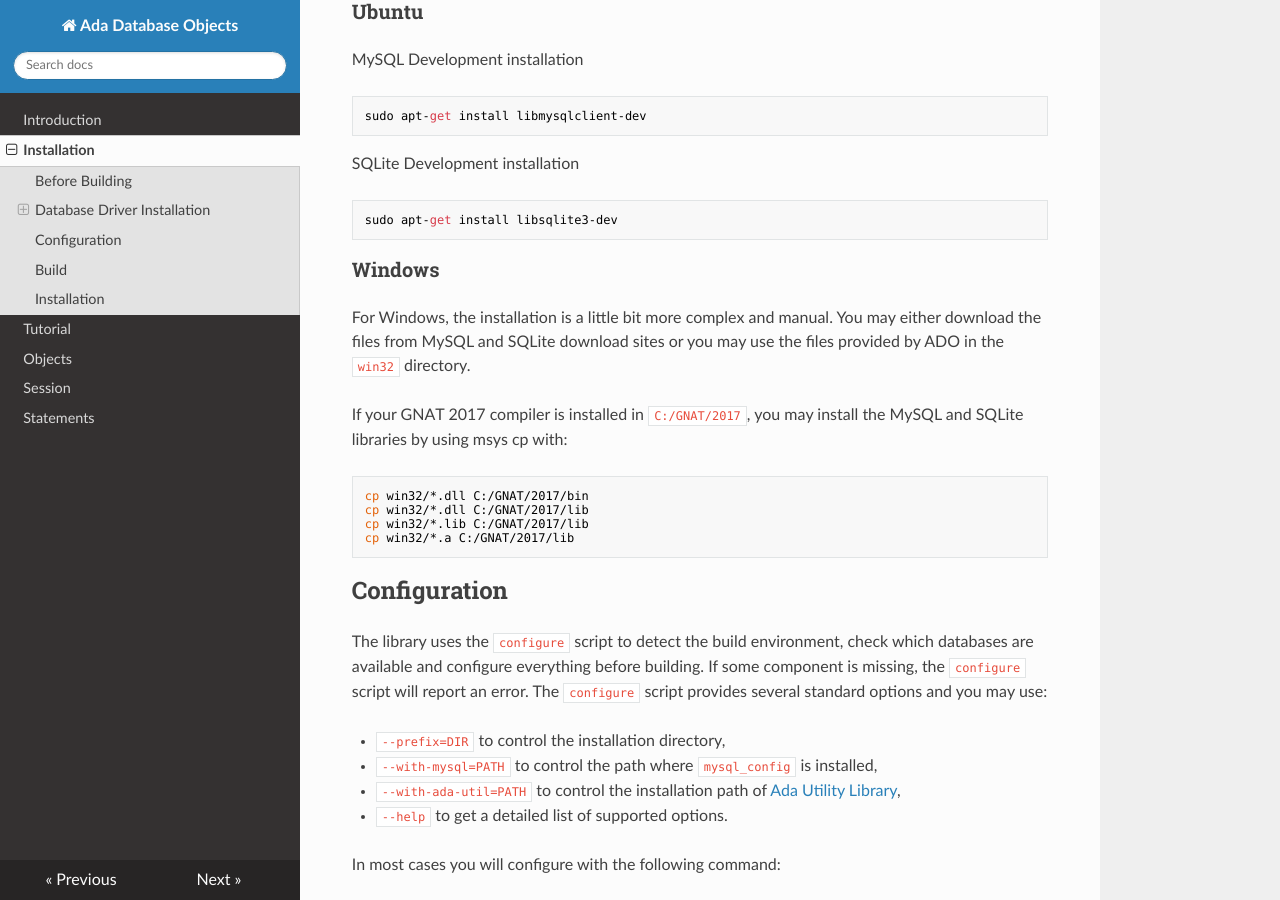
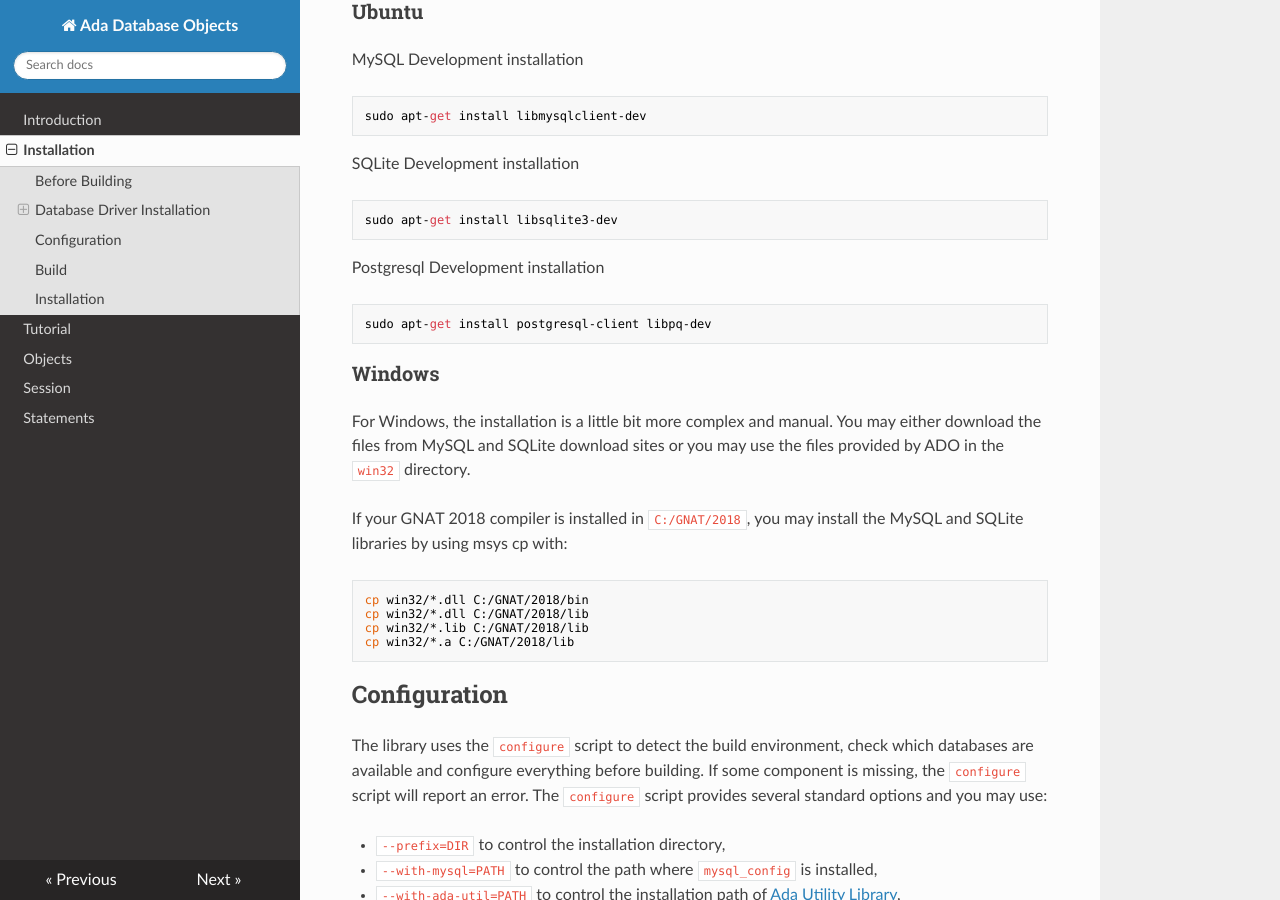
Before and after one commit to stcarrez/ada-ado, an MkDocs documentation site: the page built from docs/Installation.md, in a window 1280 px wide and 900 px high, scrolled down 586 px. Built offline with MkDocs 1.6.1, drawn with Linux system fonts in a browser that asks for light colours; nearby versions of some CDN libraries; old or Windows-style settings are respelled for this version of MkDocs.

Commit message:
Update the installation for Postgresql

````diff
--- a/docs/Installation.md
+++ b/docs/Installation.md
@@ -30,19 +30,24 @@ SQLite Development installation
 sudo apt-get install libsqlite3-dev
 ```
 
+Postgresql Development installation
+```
+sudo apt-get install postgresql-client libpq-dev
+```
+
 ### Windows
 For Windows, the installation is a little bit more complex and manual.
 You may either download the files from MySQL and SQLite download sites
 or you may use the files provided by ADO in the `win32` directory.
 
-If your GNAT 2017 compiler is installed in `C:/GNAT/2017`, you may
+If your GNAT 2018 compiler is installed in `C:/GNAT/2018`, you may
 install the MySQL and SQLite libraries by using msys cp with:
 
 ```
-cp win32/*.dll C:/GNAT/2017/bin
-cp win32/*.dll C:/GNAT/2017/lib
-cp win32/*.lib C:/GNAT/2017/lib
-cp win32/*.a C:/GNAT/2017/lib
+cp win32/*.dll C:/GNAT/2018/bin
+cp win32/*.dll C:/GNAT/2018/lib
+cp win32/*.lib C:/GNAT/2018/lib
+cp win32/*.a C:/GNAT/2018/lib
 ```
 
 ## Configuration
````
